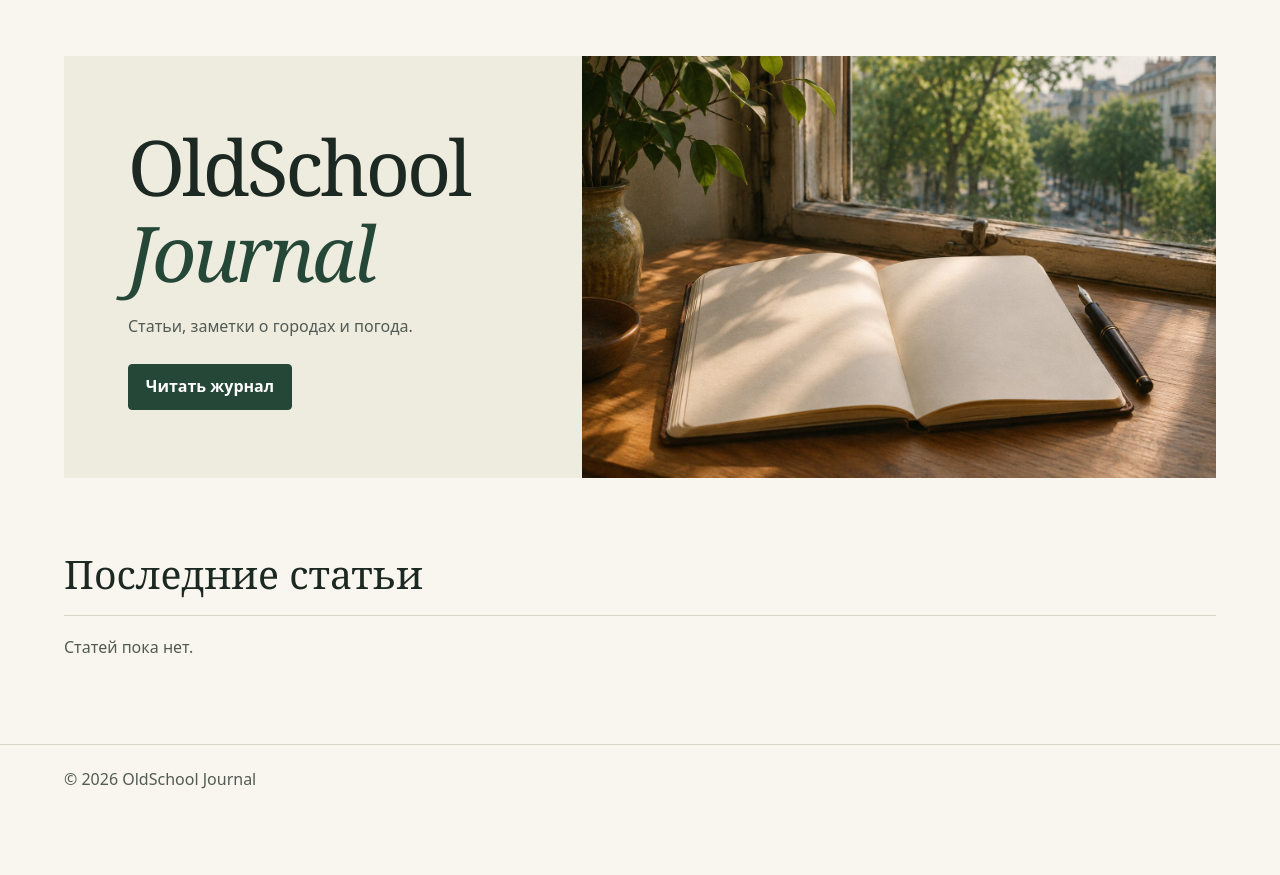
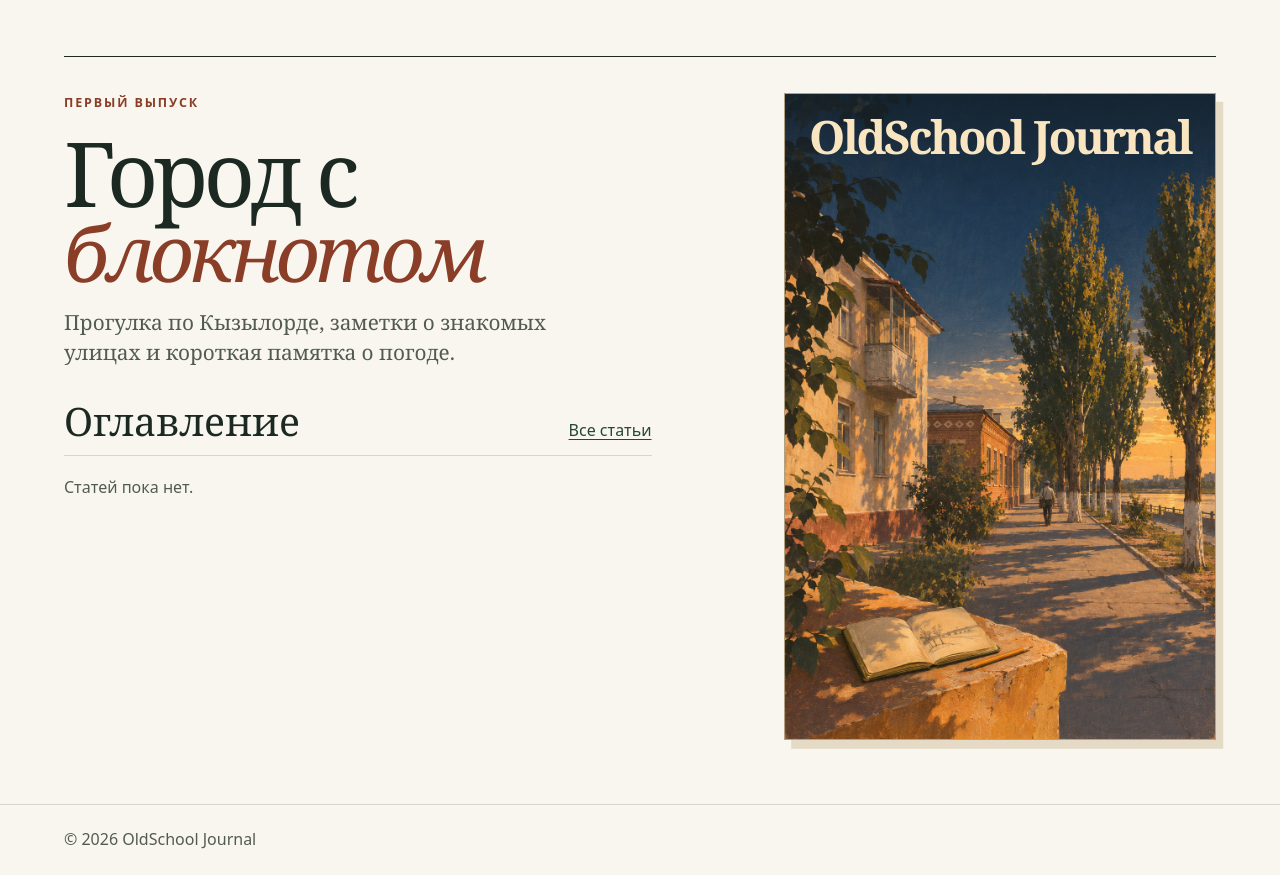
Before and after one commit to Stolank/blog, a Django app: page / in a window 1280 px wide. Shown: the part 78-953 px from the top of the page. Before the commit the page ends 867 px from the top, so only its background shows below. Run offline with Django 5.2, Linux system fonts and the light colour scheme; data that the repository does not hold is empty.

Commit message:
Design the first OldSchool Journal issue cover and contents

```diff
--- a/django_blog/static/journal.css
+++ b/django_blog/static/journal.css
@@ -41,15 +41,79 @@ p { margin: 0 0 1rem; overflow-wrap: anywhere; }
 .button { display: inline-flex; align-items: center; justify-content: center; min-height: 2.75rem; background: var(--green); border: 1px solid var(--green); border-radius: .25rem; color: #fff; padding: .55rem 1.05rem; text-decoration: none; font-weight: 650; }
 .button:hover { text-decoration: underline; }
 .button:focus-visible { outline-color: var(--green); }
-.journal-hero { display: grid; grid-template-columns: minmax(0, .9fr) minmax(0, 1.1fr); background: var(--panel); }
-.journal-hero-copy { align-self: center; padding: clamp(1.5rem, 5vw, 4.5rem); }
-.journal-hero h1 { font-size: clamp(2.55rem, 6vw, 5.1rem); letter-spacing: -.04em; }
-.journal-hero h1 em { display: block; color: var(--green); }
-.journal-hero p { color: var(--muted); margin-block: 1.1rem 1.55rem; }
-.journal-hero img { display: block; width: 100%; height: 100%; min-height: 23rem; object-fit: cover; }
-.journal-section { margin-top: clamp(2.6rem, 6vw, 4.6rem); }
-.journal-section-header { display: flex; flex-wrap: wrap; align-items: baseline; justify-content: space-between; gap: .45rem 1rem; margin-bottom: 1.2rem; }
-.journal-section-header h2 { margin: 0; }
+.journal-issue {
+    --issue-rust: #8a3d27;
+    display: grid;
+    grid-template-columns: minmax(0, 1fr) minmax(0, .83fr);
+    grid-template-rows: auto 1fr;
+    column-gap: clamp(2rem, 6vw, 5.25rem);
+    row-gap: 2rem;
+    border-top: 1px solid var(--ink);
+    padding-top: clamp(1.1rem, 3vw, 2.25rem);
+}
+.issue-intro { grid-column: 1; grid-row: 1; }
+.issue-edition {
+    color: var(--issue-rust);
+    font-size: .78rem;
+    font-weight: 700;
+    letter-spacing: .15em;
+    text-transform: uppercase;
+}
+.issue-intro h1 {
+    font-size: clamp(3.2rem, 7vw, 6.45rem);
+    line-height: .96;
+    letter-spacing: -.055em;
+    margin: 0 0 1.1rem;
+}
+.issue-intro h1 em {
+    display: block;
+    color: var(--issue-rust);
+    font-size: .87em;
+    font-weight: inherit;
+}
+.issue-summary {
+    max-width: 33rem;
+    color: var(--muted);
+    font: 1.3rem/1.45 var(--serif);
+    margin: 0;
+}
+.issue-jump { display: none; }
+.issue-cover {
+    position: relative;
+    grid-column: 2;
+    grid-row: 1 / span 2;
+    align-self: start;
+    justify-self: end;
+    width: min(100%, 27rem);
+    margin: 0;
+    border: 1px solid #b3a184;
+    background: #192a38;
+    box-shadow: .45rem .55rem 0 #e4dac6;
+}
+.issue-cover img { display: block; width: 100%; height: auto; }
+.issue-cover figcaption {
+    position: absolute;
+    inset: 0 0 auto;
+    padding: .35em .35em 1em;
+    color: #f9e6c1;
+    background: linear-gradient(#12202bce, transparent);
+    font: 700 clamp(1.5rem, 3.6vw, 3.15rem)/1.15 var(--serif);
+    letter-spacing: -.055em;
+    text-align: center;
+}
+.issue-contents { grid-column: 1; grid-row: 2; align-self: start; }
+.issue-contents-heading {
+    display: flex;
+    flex-wrap: wrap;
+    justify-content: space-between;
+    align-items: baseline;
+    gap: .25rem 1rem;
+    margin-bottom: .7rem;
+}
+.issue-contents-heading h2 { margin: 0; }
+.issue-contents .article-teaser { padding-block: .75rem; }
+.issue-contents .article-teaser h3 { font-size: clamp(1.25rem, 2.3vw, 1.75rem); }
+.issue-contents .article-teaser p { font-size: .9rem; line-height: 1.45; }
 .article-index { max-width: 52rem; margin-inline: auto; }
 .article-index-header { margin-bottom: 1.5rem; }
 .article-feed { border-top: 1px solid var(--border); }
@@ -95,13 +159,17 @@ tbody tr:last-child > * { border-bottom: 0; }
 @media (max-width: 55rem) {
     .header-row { grid-template-columns: 1fr auto; gap: .25rem 1rem; }
     .header-row > .nav:first-of-type { grid-row: 2; grid-column: 1 / -1; }
+    .issue-contents .article-teaser { grid-template-columns: minmax(0, 1fr); gap: .3rem; }
 }
 
 @media (max-width: 39rem) {
     .container { width: calc(100% - 2rem); }
     .header-row { grid-template-columns: minmax(0, 1fr); padding-block: .7rem; }
     .account-nav { justify-content: start; }
-    .journal-hero { grid-template-columns: minmax(0, 1fr); }
-    .journal-hero img { min-height: 0; height: auto; aspect-ratio: 3 / 2; }
+    .journal-issue { grid-template-columns: minmax(0, 1fr); grid-template-rows: auto; gap: 1.4rem; }
+    .issue-intro, .issue-cover, .issue-contents { grid-column: 1; grid-row: auto; }
+    .issue-jump { display: inline-flex; align-items: center; min-height: 2.75rem; margin-top: .45rem; }
+    .issue-cover { justify-self: start; width: min(100%, 21rem); }
+    .issue-cover figcaption { font-size: clamp(1.7rem, 8vw, 2.8rem); }
     .article-teaser { grid-template-columns: minmax(0, 1fr); gap: .35rem; }
 }
--- a/django_blog/templates/home.html
+++ b/django_blog/templates/home.html
@@ -2,20 +2,24 @@
 {% load static %}
 
 {% block content %}
-    <section class="journal-hero" aria-labelledby="journal-title">
-        <div class="journal-hero-copy">
-            <h1 id="journal-title">OldSchool <em>Journal</em></h1>
-            <p>Статьи, заметки о городах и погода.</p>
-            <a class="button" href="{% url 'article_list' %}">Читать журнал</a>
+    <section class="journal-issue" aria-labelledby="issue-title">
+        <div class="issue-intro">
+            <p class="issue-edition">Первый выпуск</p>
+            <h1 id="issue-title">Город с <em>блокнотом</em></h1>
+            <p class="issue-summary">Прогулка по Кызылорде, заметки о знакомых улицах и короткая памятка о погоде.</p>
+            {% if recent_articles %}<a class="issue-jump" href="#contents-title">К оглавлению</a>{% endif %}
         </div>
-        <img src="{% static 'journal/desk.jpg' %}" width="1536" height="1024"
-             alt="Открытый блокнот на столе у окна с видом на город" fetchpriority="high">
-    </section>
-    <section class="journal-section" aria-labelledby="recent-title">
-        <header class="journal-section-header">
-            <h2 id="recent-title">Последние статьи</h2>
-            {% if recent_articles %}<a href="{% url 'article_list' %}">Все статьи</a>{% endif %}
-        </header>
-        {% include "entries/article_feed.html" with articles=recent_articles under_section=True only %}
+        <figure class="issue-cover">
+            <img src="{% static 'journal/city-with-notebook.jpg' %}" width="1024" height="1536"
+                 alt="Рисованная обложка с блокнотом, улицей Кызылорды и тополями на закате" fetchpriority="high">
+            <figcaption>OldSchool Journal</figcaption>
+        </figure>
+        <section class="issue-contents" aria-labelledby="contents-title">
+            <div class="issue-contents-heading">
+                <h2 id="contents-title">Оглавление</h2>
+                <a href="{% url 'article_list' %}">Все статьи</a>
+            </div>
+            {% include "entries/article_feed.html" with articles=recent_articles under_section=True only %}
+        </section>
     </section>
 {% endblock %}
```
Also changed, not shown: docs/ARCHITECTURE.md (+1 -1 lines), docs/FIRST-ISSUE.md (+2 -0 lines), docs/TESTING.md (+2 -0 lines), django_blog/static/journal/city-with-notebook.jpg (added).
